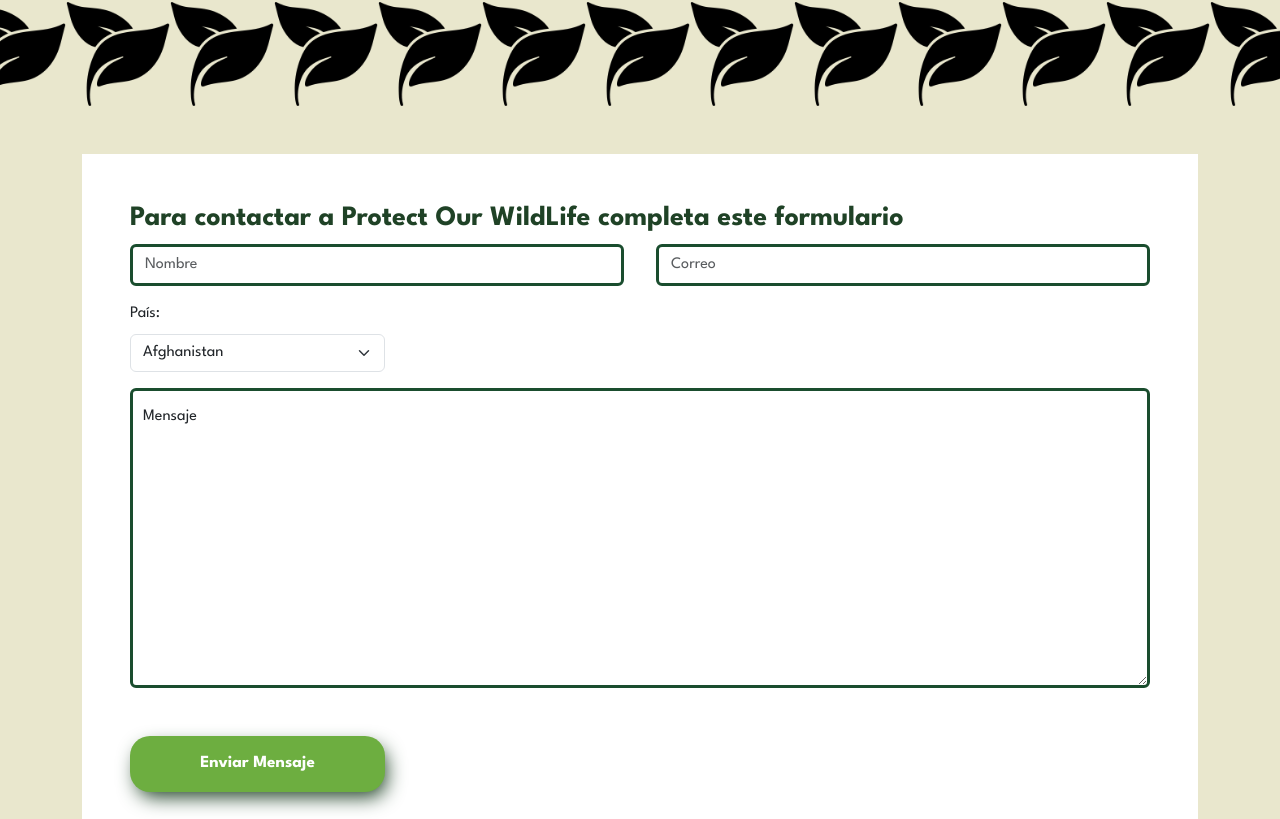
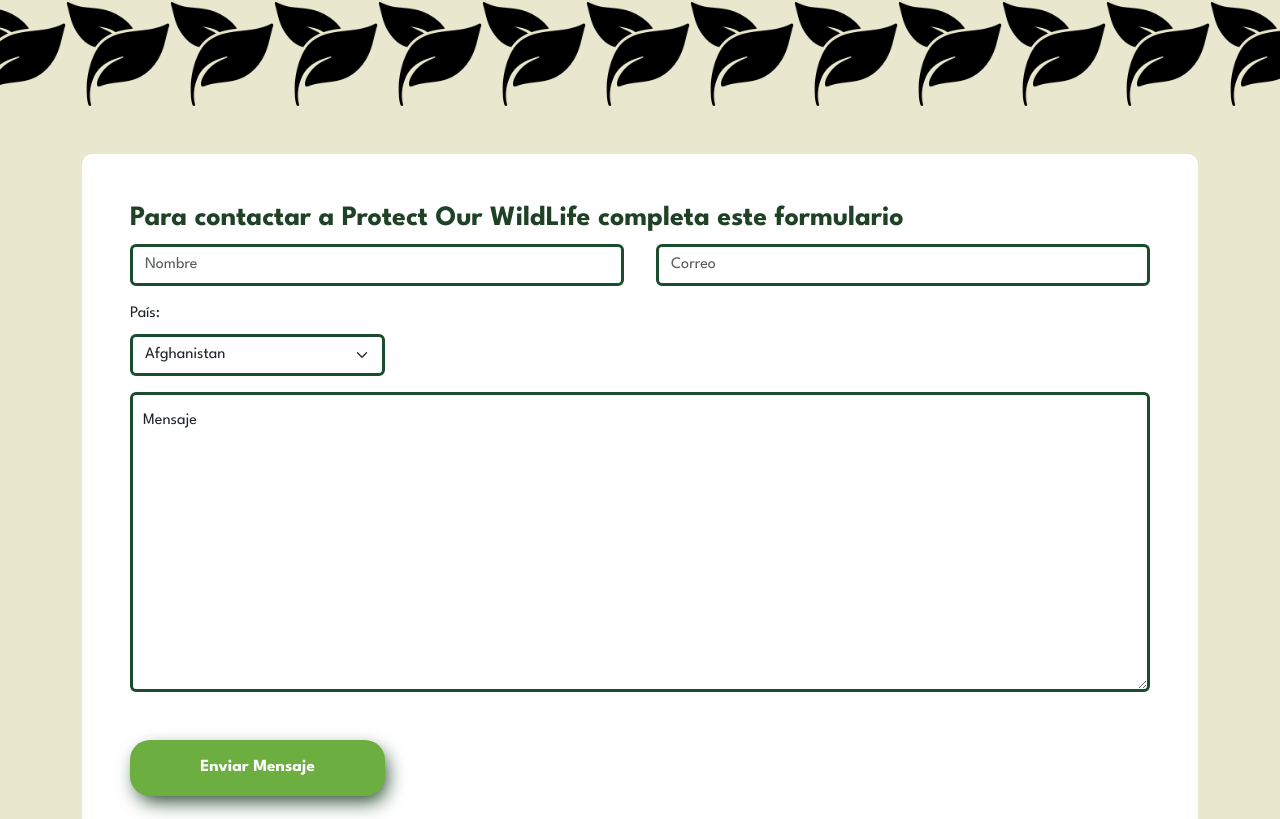
Before and after one commit to maicol-monge/proyecto_wildlife, a React (Create React App) app: page /contacto in a window 1280 px wide. Shown: the part 1541-2360 px from the top of the page. Built offline with nearby package versions, Linux system fonts and the light colour scheme.

Commit message:
borde mensaje

```diff
--- a/src/components/Contacto.js
+++ b/src/components/Contacto.js
@@ -69,7 +69,7 @@
                         <img src={hojas} alt="Logo" className='hoja' />
 
                     </div>
-                    <div id='Form' className='p-5 my-5' style={{ backgroundColor: 'white' }}>
+                    <div id='Form' className='p-5 my-5' style={{ backgroundColor: 'white', borderRadius:'10px' }}>
                         <h3 className='texto-verde fw-bolder '>Para contactar a Protect Our WildLife completa este formulario</h3>
 
                         <div className='d-flex justify-content-evenly'>
@@ -96,7 +96,7 @@
                         </div>
                         <div className="my-3 w-25">
                             <label htmlFor="volunteerType" className="form-label">País:</label>
-                            <select className="form-select" id="volunteerType">
+                            <select className="form-select border-mensaje" id="volunteerType">
                                 <option value="AF">Afghanistan</option>
                                 <option value="AL">Albania</option>
                                 <option value="DZ">Algeria</option>
```
